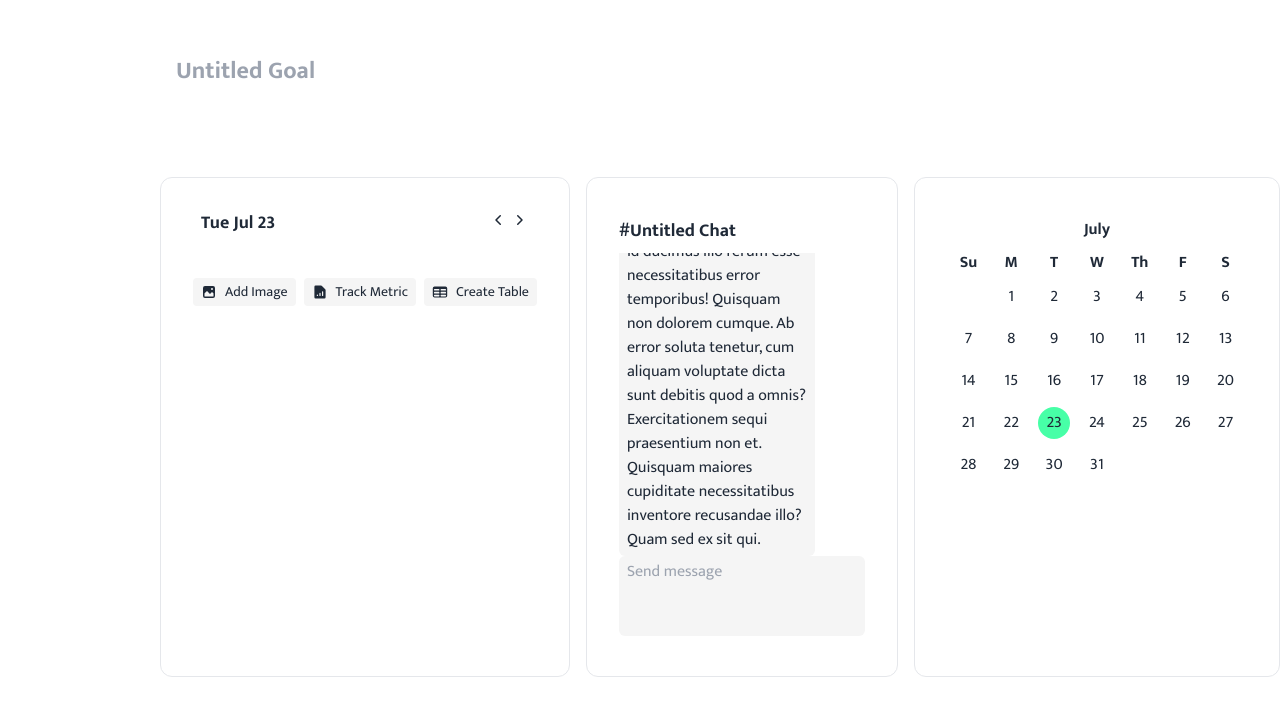
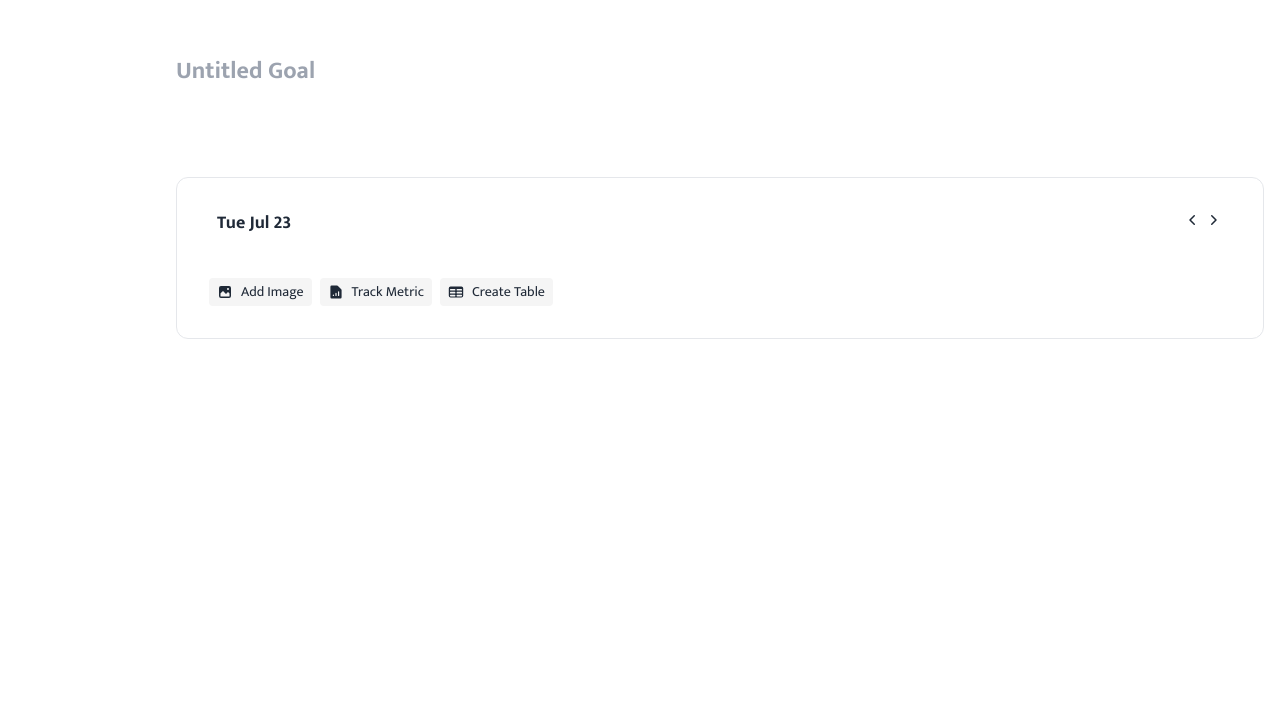
Before and after one commit to fahim-kamal/sym, a Next.js app: page /goal in a window 1280 px wide. Shown: the part 221-922 px from the top of the page. After the commit the page ends 800 px from the top, so only its background shows below. Built offline with nearby package versions, Linux system fonts and the light colour scheme.

Commit message:
fix: adds correct padding to goal body

```diff
--- a/src/app/goal/goal.js
+++ b/src/app/goal/goal.js
@@ -202,12 +202,12 @@ export function GoalHeader() {
 
 export function GoalBody() {
   return (
-    <div className="h-full overflow-hidden flex gap-x-4">
+    <div className="h-full overflow-hidden flex gap-x-4 mx-4">
       <Note />
-      <ChatBox />
+      {/* <ChatBox />
       <div className="p-8 border rounded-xl">
         <Calendar />
-      </div>
+      </div> */}
     </div>
   );
 }
```
